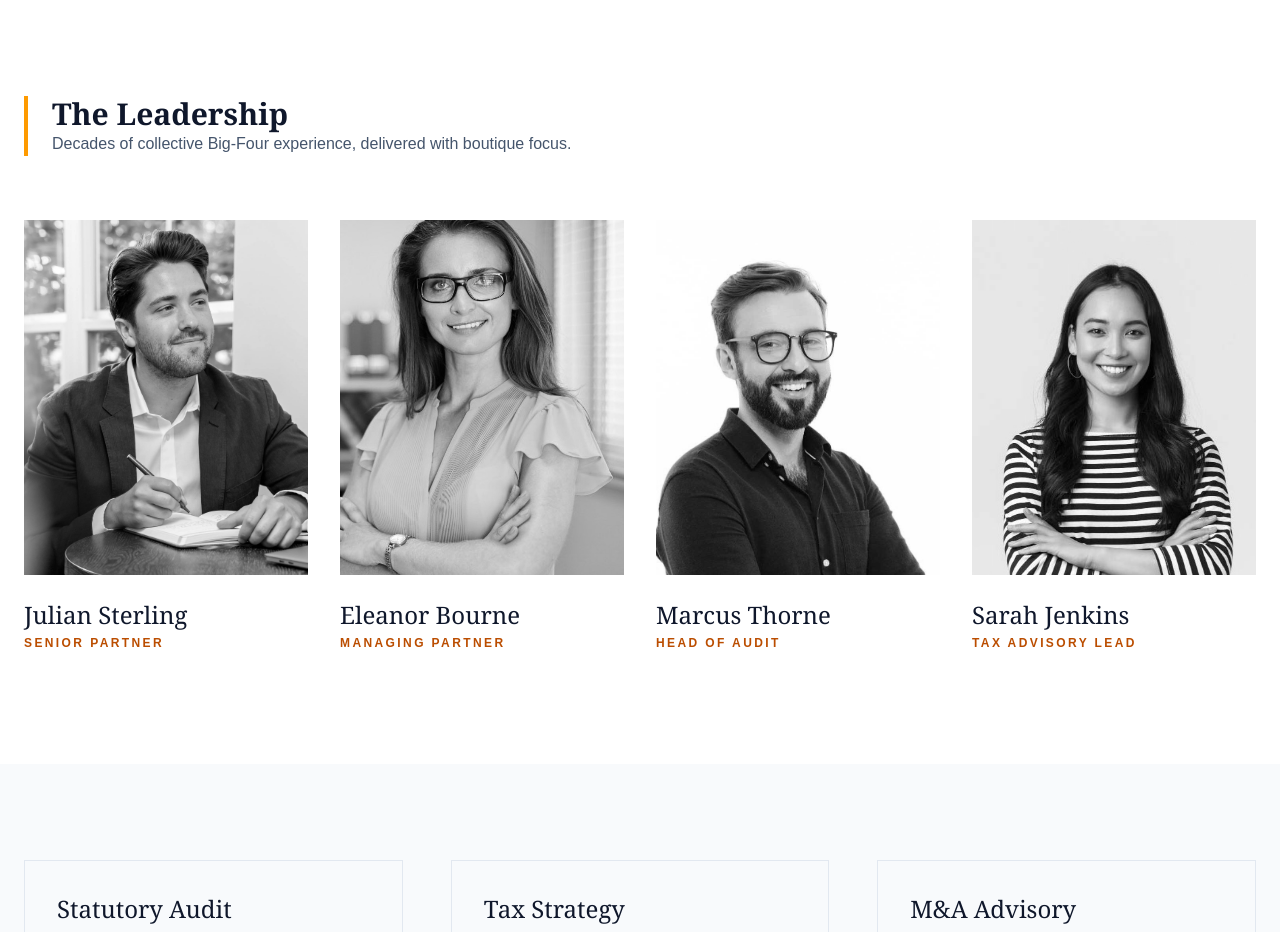
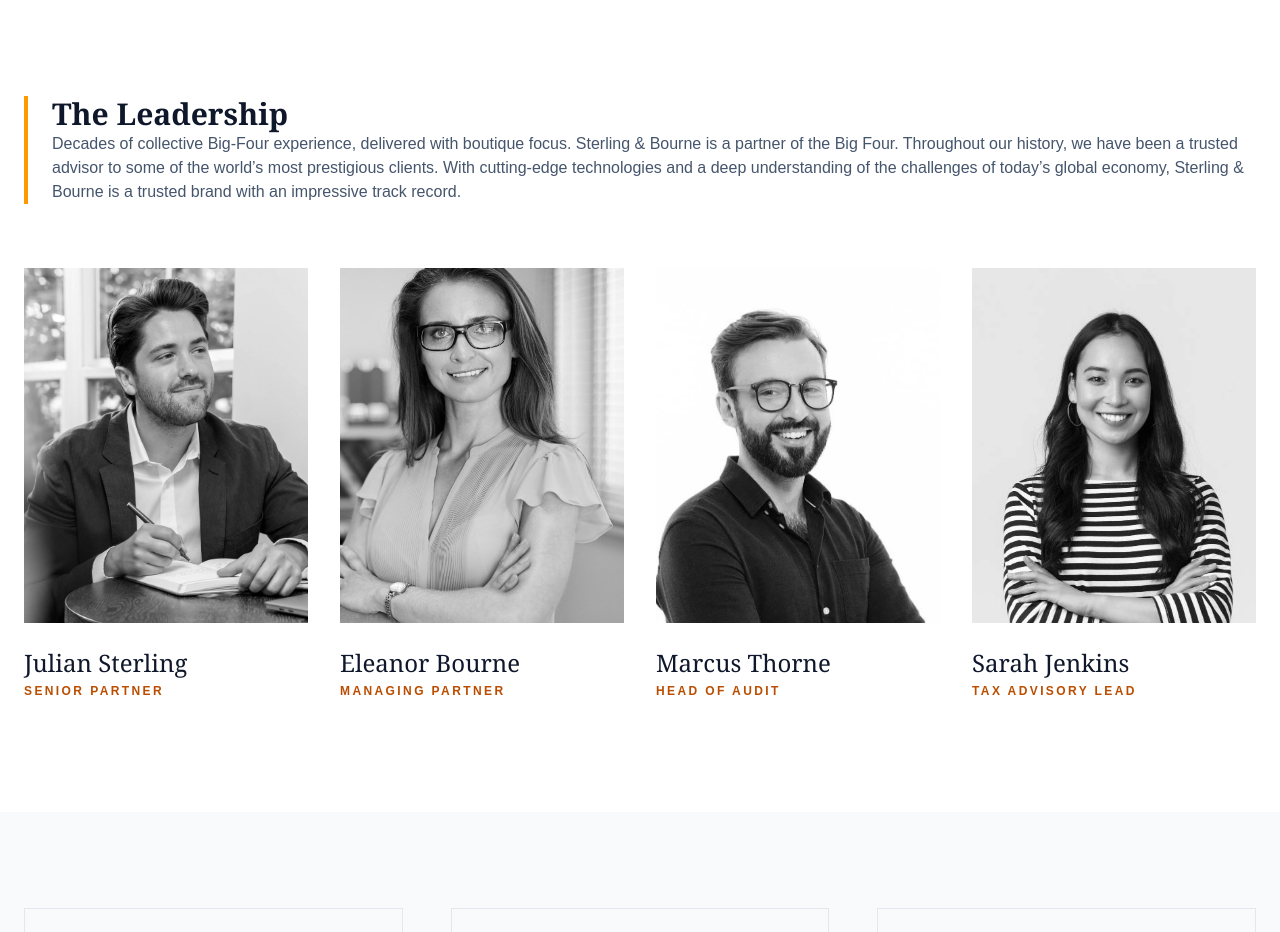
Before and after one commit to chichiboyhere/sterlingBourne, a Next.js app: page / in a window 1280 px wide. Shown: the part 800-1732 px from the top of the page. Built offline with nearby package versions, Linux system fonts and the light colour scheme.

Commit message:
Adjusted the about section to relect the missing image and added more to the bio

```diff
--- a/components/About.tsx
+++ b/components/About.tsx
@@ -51,7 +51,12 @@ export default function About() {
           <h2 className="text-3xl font-serif font-bold">The Leadership</h2>
           <p className="text-slate-600">
             Decades of collective Big-Four experience, delivered with boutique
-            focus.
+            focus. Sterling &amp; Bourne is a partner of the Big Four.
+            Throughout our history, we have been a trusted advisor to some of
+            the world’s most prestigious clients. With cutting-edge technologies
+            and a deep understanding of the challenges of today’s global
+            economy, Sterling &amp; Bourne is a trusted brand with an impressive
+            track record.
           </p>
         </div>
 
```
